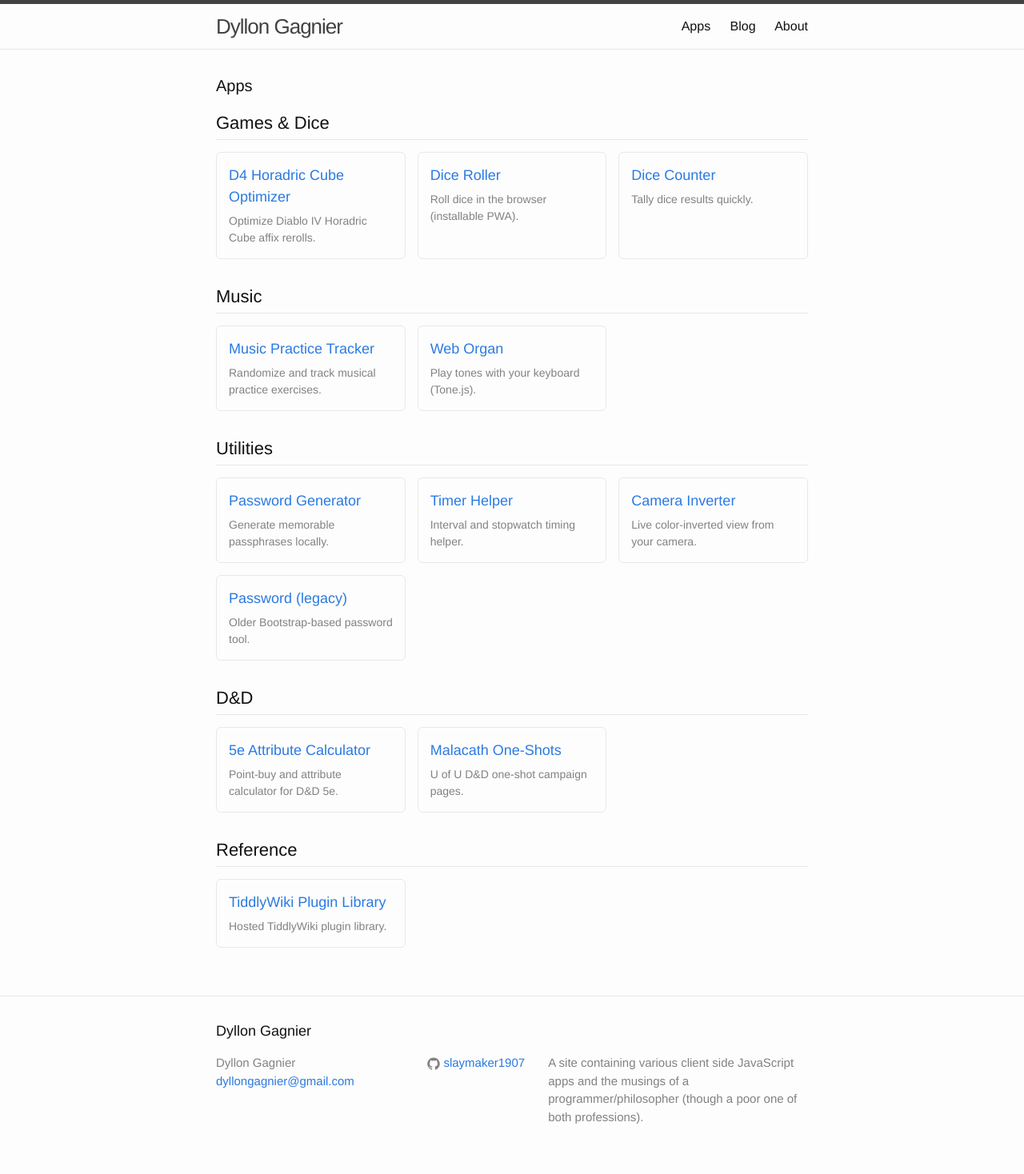
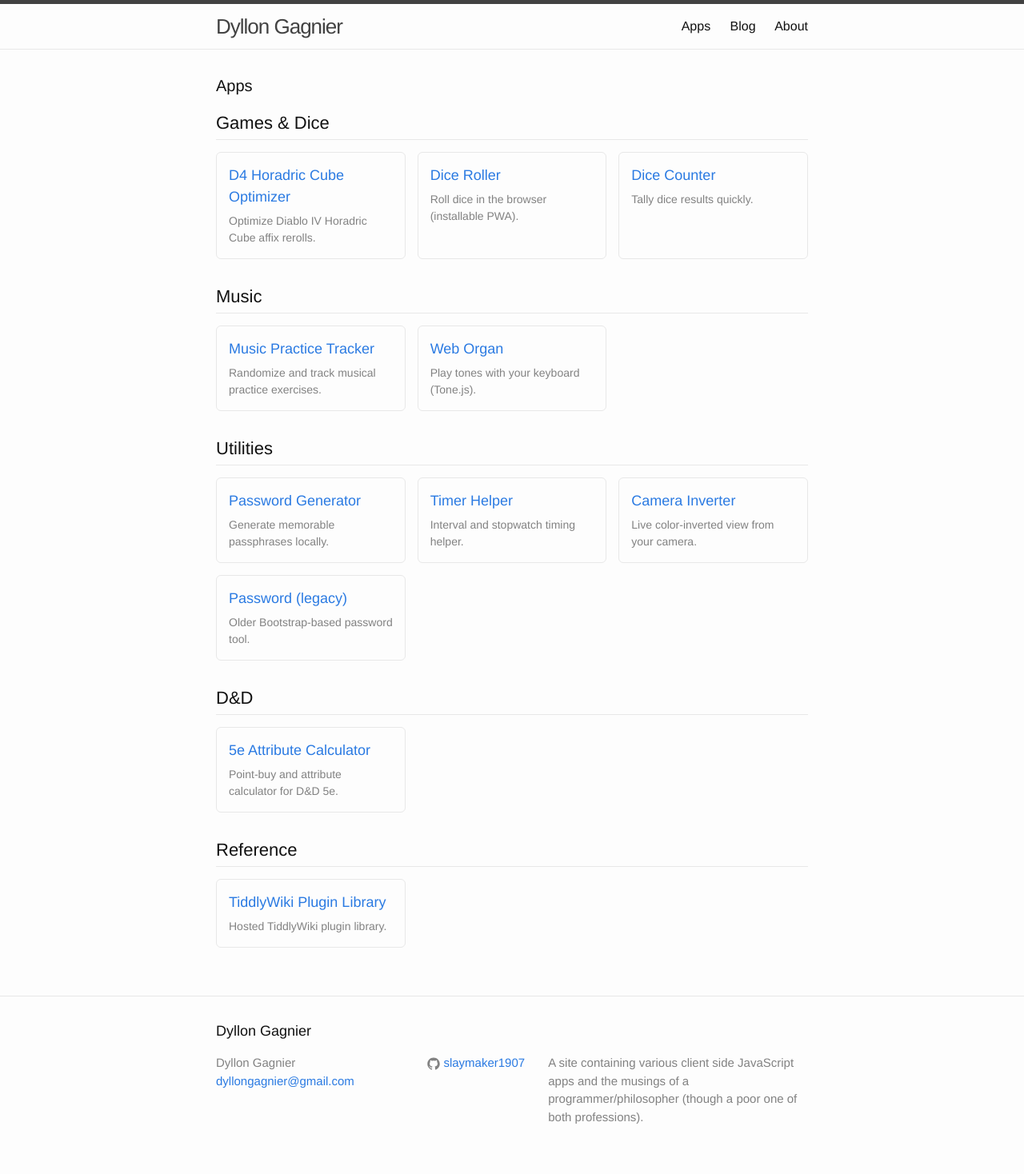
Before and after one commit to slaymaker1907/slaymaker1907.github.io, a Jekyll site: the page built from index.html, in a window 1280 px wide. Shown: the whole page at 80% size. Built offline with Jekyll 4.4.1, drawn with Linux system fonts in a browser that asks for light colours.

Commit message:
Drop augus818 from the app gallery
Keep the augus818 D&D campaign semi-private (reachable only by direct URL,
as before). The generic 5e Attribute Calculator stays listed.

Co-Authored-By: Claude Opus 4.8 <noreply@anthropic.com>
Claude-Session: https://claude.ai/code/session_018f651pSHcKf2BeCx1WfVJR

```diff
--- a/_data/apps.yml
+++ b/_data/apps.yml
@@ -39,9 +39,6 @@
     - title: 5e Attribute Calculator
       url: /ability_score.html
       description: Point-buy and attribute calculator for D&D 5e.
-    - title: Malacath One-Shots
-      url: /augus818/
-      description: U of U D&D one-shot campaign pages.
 - name: Reference
   apps:
     - title: TiddlyWiki Plugin Library
```
